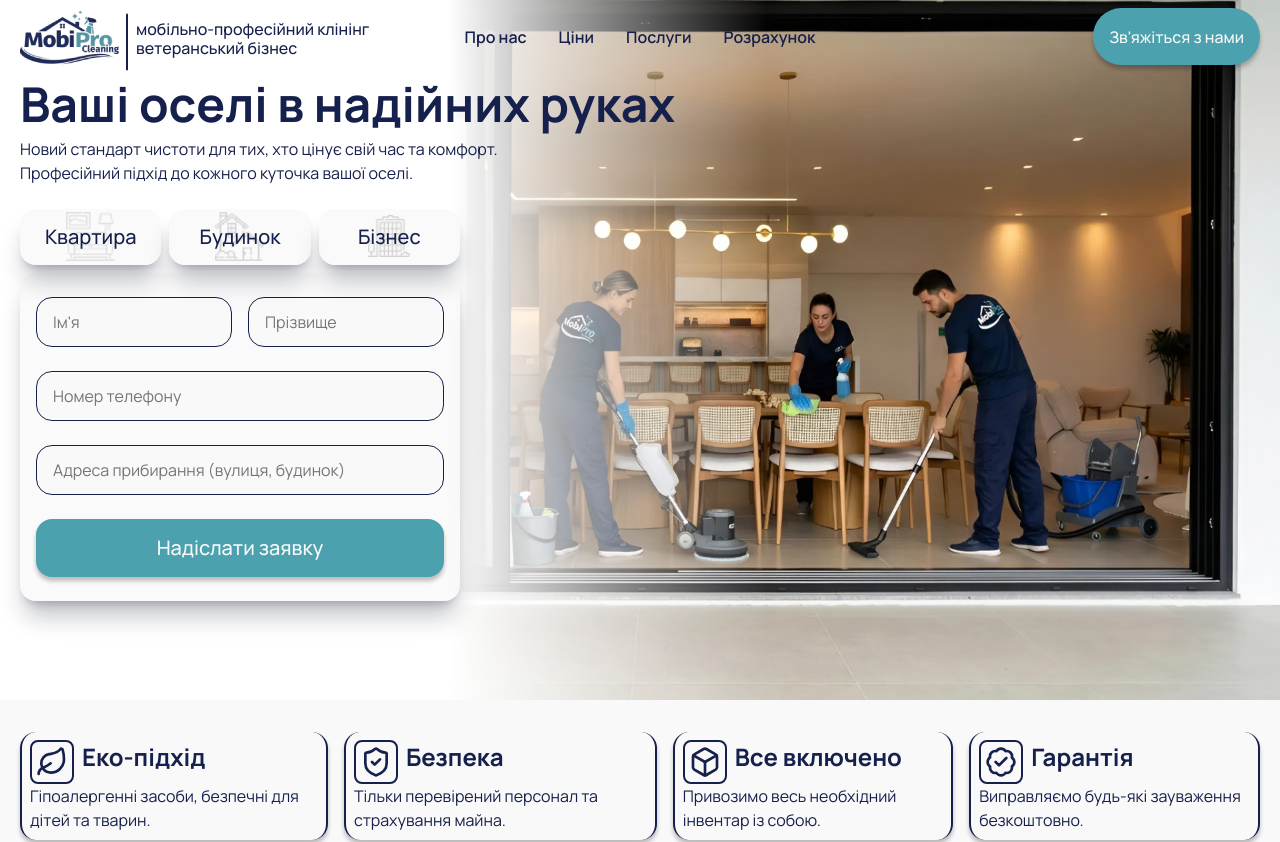
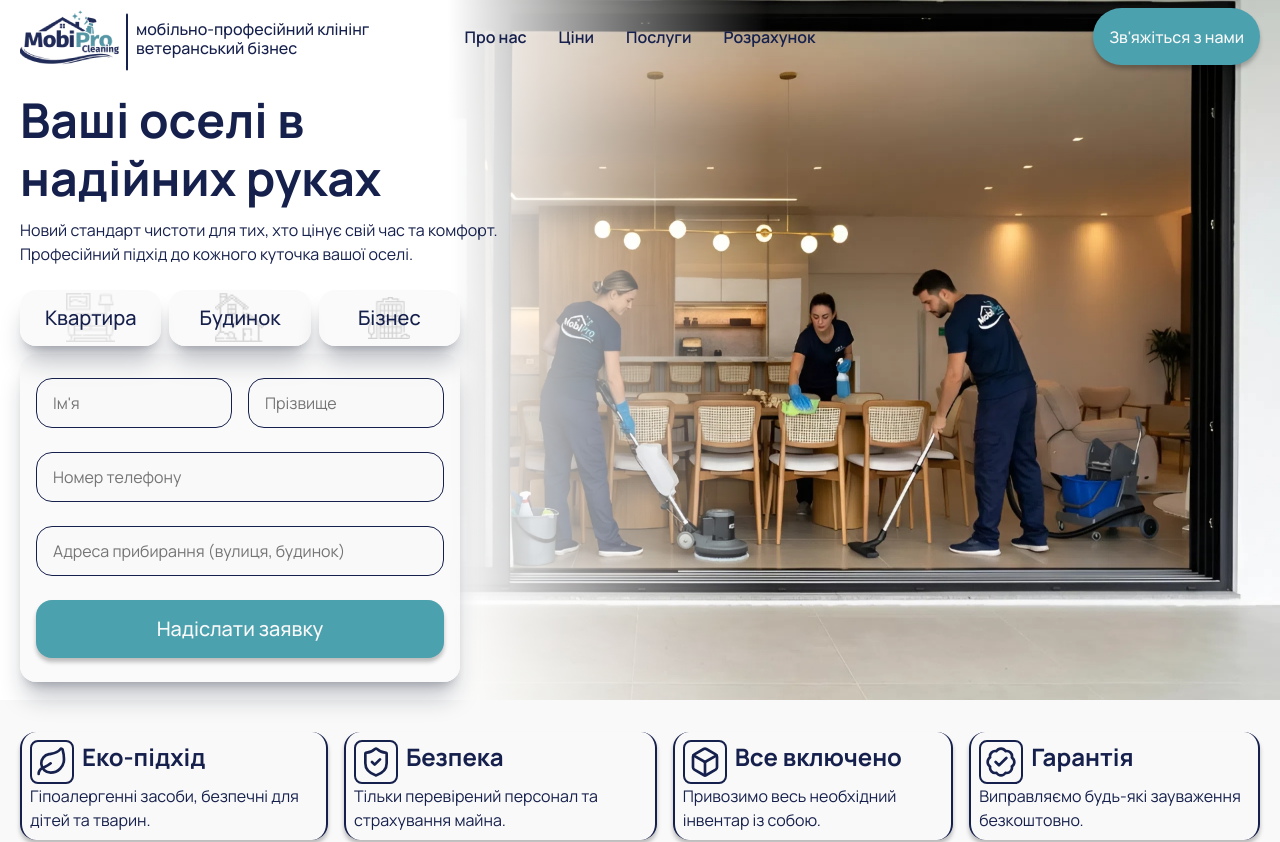
Before and after one commit to roman-melnyk1/MobiProCleaning, a React (Vite) app in the folder frontend/: page / in a window 1280 px wide. Shown: the top 842 px of the page. Built offline with nearby package versions, Linux system fonts and the light colour scheme; no server answers.

Commit message:
centred   badge and hero title/description

```diff
--- a/frontend/src/components/Hero/Hero.module.css
+++ b/frontend/src/components/Hero/Hero.module.css
@@ -8,15 +8,24 @@
 }
 
 .title {
+  display: flex;
+  flex-direction: column;
+  text-align: center;
+  align-items: center;
+  justify-content: center;
   font-size: 2.5rem;
   font-weight: 700;
   margin-bottom: 4px;
 }
 
 .description {
+  display: flex;
+  justify-content: center;
+  text-align: center;
+  align-items: center;
   font-size: 0.75rem;
   max-width: 212px;
-  margin-bottom: 24px;
+  margin: 0 auto 24px auto;
 }
 
 .formCard {
@@ -119,12 +128,18 @@
       url("/hero.webp");
   }
   .title {
+    margin-top: 16px;
+    text-align: left;
+    align-items: flex-start;
     font-size: 3rem;
   }
 
   .description {
+    text-align: left;
+    align-items: flex-start;
     font-size: 1rem;
     max-width: 550px;
+    margin: 12px 0 24px 0;
   }
 
   .formWrapper {
--- a/frontend/src/components/Info/Info.module.css
+++ b/frontend/src/components/Info/Info.module.css
@@ -27,7 +27,7 @@
   font-weight: 600;
   font-size: 0.9rem;
   width: fit-content;
-  margin-bottom: 16px;
+  margin: 32px auto 16px auto;
 }
 
 .title {
```
